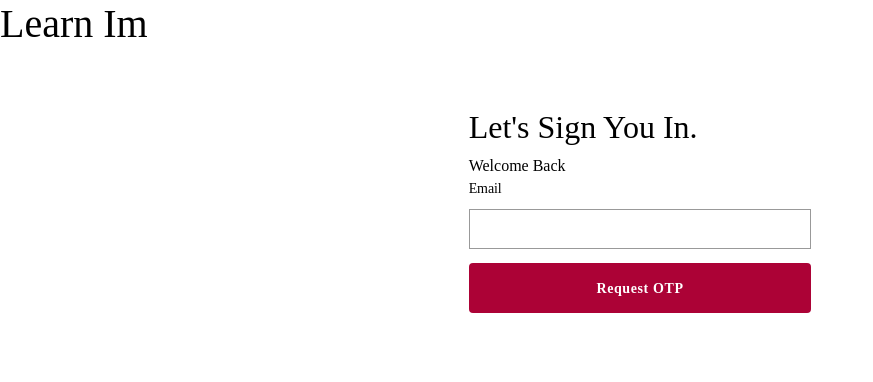
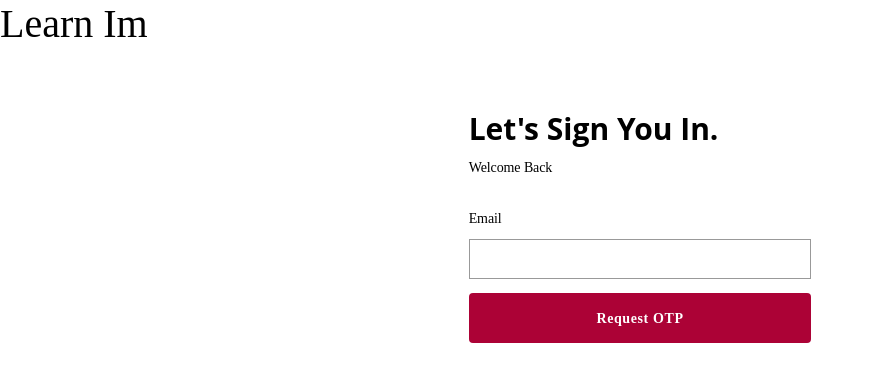
Before and after one commit to Kprasannatradexa/learn-Im, an Angular app: page /auth/login in a window 1280 px wide. Both pictures are taken after a click on the picture 486 px from the left and 137 px from the top of the page. Shown: the top 382 px of the page, without its empty margins (0-873 px from the left). Built offline with nearby package versions, Linux system fonts and the light colour scheme.

Commit message:
Css added to form-heading  class.

```diff
--- a/src/app/authentication/components/login-otp/login-otp.component.scss
+++ b/src/app/authentication/components/login-otp/login-otp.component.scss
@@ -3,13 +3,22 @@
     padding: 20px;
 
 
-    .form-header {
-        .left-arrow-icon {
-            margin: 0 12px 40px 0;
-            cursor: pointer;
-            width: 19px;
-            height: 19px;
+    .form-heading {
+        h2 {
+            font-family: 'Open Sans';
+            font-style: normal;
+            font-weight: 700;
+            font-size: 30px;
+            line-height: 41px;
         }
+
+        p {
+            margin: 0 0 30px;
+            font-weight: 400;
+            letter-spacing: -0.1px;
+            font-size: 0.875rem;
+        }
+
     }
 
 }
```
